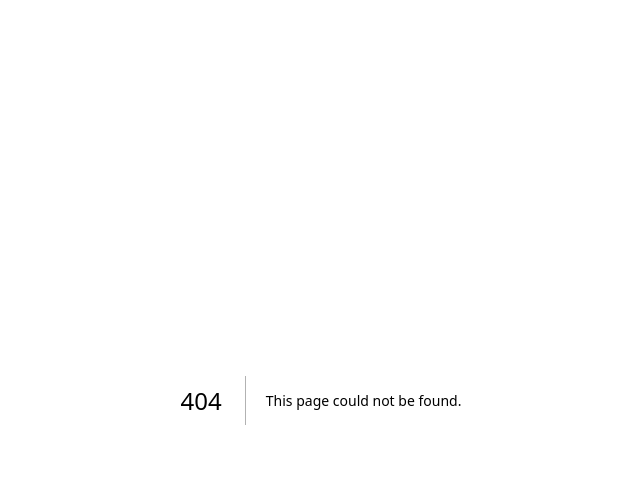
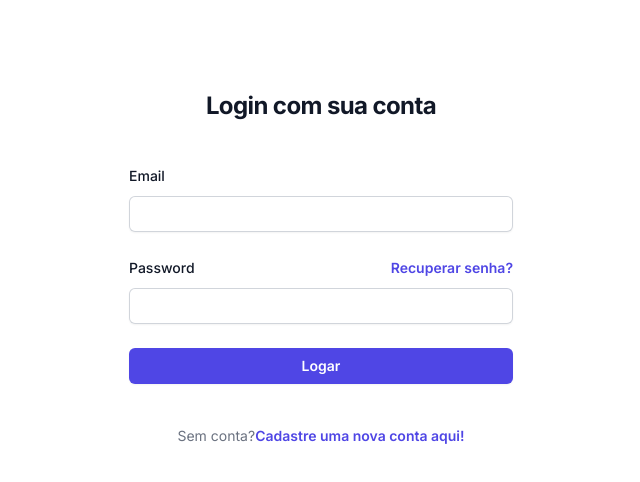
Before and after one commit to jiraspiom/front_acoes, a Next.js app: page /login in a window 1280 px wide. Before the commit this address had no page. Shown: the top 482 px of the page, without its empty margins (319-959 px from the left). Built offline with nearby package versions, Linux system fonts and the light colour scheme.

Commit message:
adicionado total da operacao

```diff
--- a/src/app/lancamento/page.tsx
+++ b/src/app/lancamento/page.tsx
@@ -15,41 +15,40 @@
   mediaPreco: string
 }
 
-async function getData() {
-  try {
-    const response = await axios.get(`https://...`)
-    const { result } = response.data
-    return result
-  } catch (error: any) {
-    throw new Error('Failed to fetch data')
-  }
-}
-
 export default async function Page() {
   const response = await axios.get(
     'https://nodejsreseco.onrender.com/lancamentoscalc/',
   )
 
   const result: dadosTransacao[] = await response.data
-  // console.log(result)
 
-  // const data = await getData()
+  const totalAcumulado = result.reduce(
+    (acc, item) => acc + parseFloat(item.valOperacao),
+    0,
+  )
+
   return (
     <div className="max-w-fit p-6 bg-white border border-gray-200 rounded-lg shadow dark:bg-gray-800 dark:border-gray-700">
       <div className="relative overflow-x-auto shadow-md sm:rounded-lg">
+        <div>
+          <p className="text-lg font-bold mb-2 text-gray-500 dark:text-gray-400">
+            Valor Total Acumulado: {formatValor(totalAcumulado.toString())}
+          </p>
+        </div>
+
         <table className="w-full text-sm text-left rtl:text-right text-gray-500 dark:text-gray-400">
           <thead className="text-xs text-gray-700 uppercase bg-gray-50 dark:bg-gray-700 dark:text-gray-400">
             <tr>
               <th className="px-6 py-1 text-center">Data</th>
-              <th className="px-6 py-1 text-center">Operacao</th>
+              <th className="px-6 py-1 text-center">Operação</th>
               <th className="px-6 py-1 text-center">Ativo</th>
               <th className="px-6 py-1 text-center">Setor</th>
               <th className="px-6 py-1 text-center">Preço</th>
               <th className="px-6 py-1 text-center">Qtd</th>
-              <th className="px-6 py-1 text-center">V.operacao</th>
-              <th className="px-6 py-1 text-center">V.totalAC</th>
+              <th className="px-6 py-1 text-center">V. operação</th>
+              <th className="px-6 py-1 text-center">V. total AC</th>
               <th className="px-6 py-1 text-center">qtd Ac</th>
-              <th className="px-6 py-1 text-center">M.preço</th>
+              <th className="px-6 py-1 text-center">M. preço</th>
             </tr>
           </thead>
           <tbody>
--- /dev/null
+++ b/src/app/login/page.tsx
@@ -0,0 +1,75 @@
+export default function Login() {
+  return (
+    <div className="flex min-h-full flex-col justify-center px-6 py-12 lg:px-8">
+      <div className="sm:mx-auto sm:w-full sm:max-w-sm">
+        {/* <Image className="mx-auto h-10 w-auto" src="https://tailwindui.com/img/logos/mark.svg?color=indigo&shade=600" alt="Your Company"> */}
+        <h2 className="mt-10 text-center text-2xl font-bold leading-9 tracking-tight text-gray-900">
+          Login com sua conta
+        </h2>
+      </div>
+
+      <div className="mt-10 sm:mx-auto sm:w-full sm:max-w-sm">
+        <form className="space-y-6" action="#" method="POST">
+          <div>
+            <label className="block text-sm font-medium leading-6 text-gray-900">
+              Email
+            </label>
+            <div className="mt-2">
+              <input
+                id="email"
+                name="email"
+                type="email"
+                required
+                className="block w-full rounded-md border-0 py-1.5 text-gray-900 shadow-sm ring-1 ring-inset ring-gray-300 placeholder:text-gray-400 focus:ring-2 focus:ring-inset focus:ring-indigo-600 sm:text-sm sm:leading-6"
+              />
+            </div>
+          </div>
+
+          <div>
+            <div className="flex items-center justify-between">
+              <label className="block text-sm font-medium leading-6 text-gray-900">
+                Password
+              </label>
+              <div className="text-sm">
+                <a
+                  href="#"
+                  className="font-semibold text-indigo-600 hover:text-indigo-500"
+                >
+                  Recuperar senha?
+                </a>
+              </div>
+            </div>
+            <div className="mt-2">
+              <input
+                id="password"
+                name="password"
+                type="password"
+                required
+                className="block w-full rounded-md border-0 py-1.5 text-gray-900 shadow-sm ring-1 ring-inset ring-gray-300 placeholder:text-gray-400 focus:ring-2 focus:ring-inset focus:ring-indigo-600 sm:text-sm sm:leading-6"
+              />
+            </div>
+          </div>
+
+          <div>
+            <button
+              type="submit"
+              className="flex w-full justify-center rounded-md bg-indigo-600 px-3 py-1.5 text-sm font-semibold leading-6 text-white shadow-sm hover:bg-indigo-500 focus-visible:outline focus-visible:outline-2 focus-visible:outline-offset-2 focus-visible:outline-indigo-600"
+            >
+              Logar
+            </button>
+          </div>
+        </form>
+
+        <p className="mt-10 text-center text-sm text-gray-500">
+          Sem conta?
+          <a
+            href="#"
+            className="font-semibold leading-6 text-indigo-600 hover:text-indigo-500"
+          >
+            Cadastre uma nova conta aqui!
+          </a>
+        </p>
+      </div>
+    </div>
+  )
+}
```
